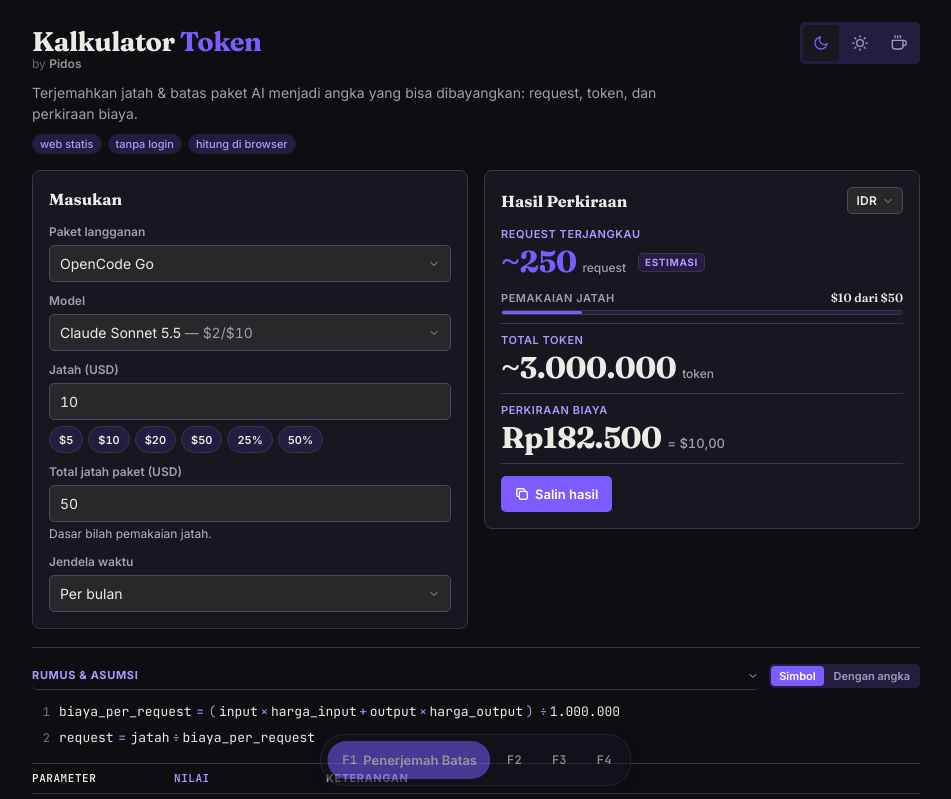
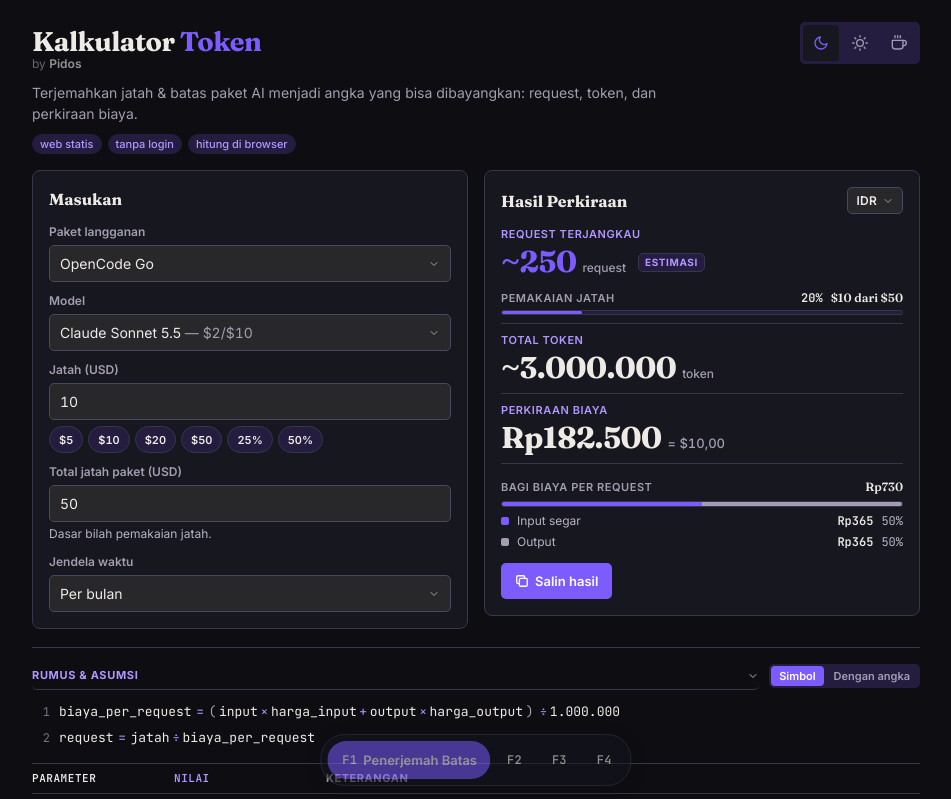
Before and after one commit to Pidzzzz/kalkulator-token-ai, a React (Vite) app: page / in a window 1280 px wide. Shown: the top 799 px of the page, without its empty margins (164-1115 px from the left). Built offline with nearby package versions, Linux system fonts and the light colour scheme.

Commit message:
feat: warna ambang bilah jatah & bilah bagi biaya F1 (Sesi 7)

```diff
--- a/src/components/ResultPanel.jsx
+++ b/src/components/ResultPanel.jsx
@@ -1,8 +1,9 @@
 import { useEffect, useRef, useState } from "react";
 import Dropdown from "./Dropdown";
-import { formatRibuan, formatUSD } from "../utils/calculator";
+import { formatDesimal, formatRibuan, formatUSD } from "../utils/calculator";
 import {
   formatMataUang,
+  formatNilaiMataUang,
   opsiMataUang,
   pasanganNilai,
 } from "../utils/currency";
@@ -54,6 +55,21 @@ export default function ResultPanel({
   const biayaPasangan = pasanganNilai(tampilBiaya, mataUang, (v) =>
     formatUSD(v, 2, 2)
   );
+
+  // Sesi 7: ambang warna bilah jatah + rincian biaya per request.
+  const ambang = result.ambangPemakaian || "normal";
+  const kelasAmbang =
+    ambang === "bahaya"
+      ? "usage-bar__fill--bahaya"
+      : ambang === "peringatan"
+        ? "usage-bar__fill--peringatan"
+        : "";
+  const persenJatah = formatDesimal(result.usagePercentRaw, 0, 1) + "%";
+  const nominalInput = formatNilaiMataUang(result.biayaInput, mataUang);
+  const nominalOutput = formatNilaiMataUang(result.biayaOutput, mataUang);
+  const persenInput = formatRibuan(result.porsiInput);
+  const persenOutput = formatRibuan(result.porsiOutput);
+  const totalBagi = formatNilaiMataUang(result.biayaPerRequest, mataUang);
 
   const susunRingkasan = () => {
     const namaPaket = preset?.nama || "Kustom";
@@ -128,14 +144,23 @@ export default function ResultPanel({
                 <span className="estimate-pill">ESTIMASI</span>
               </div>
 
-              {/* Bar Pemakaian Jatah — hanya tampil bila total valid */}
+              {/* Bar Pemakaian Jatah — hanya tampil bila total valid.
+                  Sesi 7: warna semantik normal/peringatan/bahaya. */}
               {result.isUsageValid && (
                 <div className="usage-bar">
                   <div className="usage-bar__meta">
                     <span className="usage-bar__label">PEMAKAIAN JATAH</span>
-                    <span className="usage-bar__value">
-                      {formatUSD(result.jatah, 0, 2)} dari{" "}
-                      {formatUSD(result.totalKuota, 0, 2)}
+                    <span className="usage-bar__meta-angka">
+                      <span
+                        className={`usage-bar__persen usage-bar__persen--${ambang}`}
+                        data-ambang={ambang}
+                      >
+                        {persenJatah}
+                      </span>
+                      <span className="usage-bar__value">
+                        {formatUSD(result.jatah, 0, 2)} dari{" "}
+                        {formatUSD(result.totalKuota, 0, 2)}
+                      </span>
                     </span>
                   </div>
                   <div
@@ -144,10 +169,13 @@ export default function ResultPanel({
                     aria-valuenow={Math.round(result.usagePercent)}
                     aria-valuemin={0}
                     aria-valuemax={100}
+                    aria-valuetext={`${persenJatah} pemakaian jatah`}
                     aria-label="Persentase pemakaian jatah"
+                    data-ambang={ambang}
                   >
                     <div
-                      className="usage-bar__fill"
+                      className={`usage-bar__fill ${kelasAmbang}`}
+                      data-ambang={ambang}
                       style={{ width: `${result.usagePercent}%` }}
                     ></div>
                   </div>
@@ -190,6 +218,51 @@ export default function ResultPanel({
         )}
       </div>
 
+      {/* Sesi 7: bilah bagi biaya per request — Input segar vs Output.
+          Hanya tampil bila hasil valid dan ada biaya > 0. */}
+      {result.isValid && result.biayaPerRequest > 0 && (
+        <div className="cost-bar cost-bar--f1">
+          <div className="cost-bar__meta">
+            <span className="cost-bar__label">BAGI BIAYA PER REQUEST</span>
+            <span className="cost-bar__total">{totalBagi}</span>
+          </div>
+          <div
+            className="cost-bar__track"
+            role="img"
+            aria-label={`Bagi biaya per request ${totalBagi}: input segar ${nominalInput} (${persenInput}%), output ${nominalOutput} (${persenOutput}%)`}
+          >
+            <span
+              className="cost-bar__seg cost-bar__seg--f1-input"
+              style={{ width: `${result.porsiInput}%` }}
+            />
+            <span
+              className="cost-bar__seg cost-bar__seg--f1-output"
+              style={{ width: `${result.porsiOutput}%` }}
+            />
+          </div>
+          <ul className="cost-legend cost-legend--f1">
+            <li className="cost-legend__item">
+              <span
+                className="cost-legend__swatch cost-legend__swatch--f1-input"
+                aria-hidden="true"
+              />
+              <span className="cost-legend__name">Input segar</span>
+              <span className="cost-legend__val">{nominalInput}</span>
+              <span className="cost-legend__persen">{persenInput}%</span>
+            </li>
+            <li className="cost-legend__item">
+              <span
+                className="cost-legend__swatch cost-legend__swatch--f1-output"
+                aria-hidden="true"
+              />
+              <span className="cost-legend__name">Output</span>
+              <span className="cost-legend__val">{nominalOutput}</span>
+              <span className="cost-legend__persen">{persenOutput}%</span>
+            </li>
+          </ul>
+        </div>
+      )}
+
       <button
         className="btn-copy"
         type="button"
--- a/src/index.css
+++ b/src/index.css
@@ -29,6 +29,11 @@
   --accent-soft: #241D40;
   --on-accent: #FFFFFF;
 
+  /* Sesi 7: warna semantik ambang bilah jatah. Solid, tanpa glow.
+     Kontras vs kartu #17171F: warn 10,10:1 · danger 6,44:1. */
+  --warn: #F5B942;
+  --danger: #F87171;
+
   /* Sesi 3F: turunan tema (bukan warna baru di luar palet).
      --muted-strong  = teks sekunder satu tingkat menuju ink (legenda, hint).
      --field         = permukaan isian, satu tingkat lebih terang dari kartu.
@@ -58,6 +63,11 @@
   --accent-soft: #EEF0FB;
   --on-accent: #FFFFFF;
 
+  /* Sesi 7: warna semantik ambang bilah jatah. Solid, tanpa glow.
+     Kontras vs kartu #FFFFFF: warn 5,02:1 · danger 6,47:1. */
+  --warn: #B45309;
+  --danger: #B91C1C;
+
   /* Sesi 3F: turunan tema untuk teks sekunder dan permukaan isian. */
   --muted-strong: #3A465E;
   --field: #DFE1E6;
@@ -82,6 +92,12 @@
   --accent-light: #9A4524;
   --accent-soft: #F0EEE6;
   --on-accent: #141413;
+
+  /* Sesi 7: warna semantik ambang bilah jatah. Warn sengaja mustard gelap
+     agar tidak tertukar dengan aksen tanah liat #D97757.
+     Kontras vs kartu #FFFFFF: warn 5,54:1 · danger 6,54:1. */
+  --warn: #8A6100;
+  --danger: #B3261E;
 
   /* Sesi 3F: turunan tema untuk teks sekunder dan permukaan isian. */
   --muted-strong: #565550;
@@ -1077,7 +1093,39 @@ body {
   height: 100%;
   background-color: var(--accent);
   border-radius: 999px;
-  transition: width 0.3s ease;
+  transition: width 0.3s ease, background-color 0.2s ease;
+}
+
+/* Sesi 7: angka persen jatah + keadaan semantik (normal/peringatan/bahaya).
+   Hanya elemen bilah & persen yang berubah warna; kartu/teks lain tetap. */
+.usage-bar__meta-angka {
+  display: inline-flex;
+  align-items: baseline;
+  gap: 8px;
+}
+
+.usage-bar__persen {
+  font-family: var(--font-mono);
+  font-size: 0.75rem;
+  font-weight: 700;
+  color: var(--ink);
+  font-variant-numeric: tabular-nums;
+}
+
+.usage-bar__persen--peringatan {
+  color: var(--warn);
+}
+
+.usage-bar__persen--bahaya {
+  color: var(--danger);
+}
+
+.usage-bar__fill--peringatan {
+  background-color: var(--warn);
+}
+
+.usage-bar__fill--bahaya {
+  background-color: var(--danger);
 }
 
 /* Keadaan tepi: pesan ramah saat jatah/harga belum valid */
@@ -1885,6 +1933,54 @@ body {
   font-size: 0.75rem; /* 12px */
 }
 
+/* Sesi 7: bilah bagi biaya F1 — dua segmen, lebih tipis dari F2.
+   Segmen 1 aksen, segmen 2 netral (--muted). Minimum 2px agar tetap
+   terlihat saat porsinya sangat kecil. Legenda dua baris. */
+.cost-bar--f1 {
+  gap: 5px;
+  margin-block: 2px 12px;
+}
+
+.cost-bar--f1 .cost-bar__track {
+  height: 6px;
+}
+
+.cost-bar--f1 .cost-bar__seg {
+  min-width: 2px;
+}
+
+.cost-bar__seg--f1-input {
+  background-color: var(--accent);
+}
+
+.cost-bar__seg--f1-output {
+  background-color: var(--muted);
+}
+
+.cost-legend--f1 {
+  flex-direction: column;
+  gap: 3px;
+}
+
+.cost-legend--f1 .cost-legend__item {
+  display: grid;
+  grid-template-columns: 8px minmax(0, 1fr) auto auto;
+  gap: 8px;
+  width: 100%;
+}
+
+.cost-legend--f1 .cost-legend__persen {
+  text-align: right;
+}
+
+.cost-legend__swatch--f1-input {
+  background-color: var(--accent);
+}
+
+.cost-legend__swatch--f1-output {
+  background-color: var(--muted);
+}
+
 /* Peringatan konteks akhir melewati jendela model */
 .context-warning {
   margin-block-start: 8px;
@@ -1920,7 +2016,8 @@ body {
 @media (prefers-reduced-motion: reduce) {
   .form-slider::-webkit-slider-thumb,
   .form-slider::-moz-range-thumb,
-  .cost-bar__seg {
+  .cost-bar__seg,
+  .usage-bar__fill {
     transition: none;
   }
 }
--- a/src/utils/calculator.js
+++ b/src/utils/calculator.js
@@ -97,6 +97,16 @@ export function formatSel(val) {
 }
 
 /**
+ * Ambang warna bilah pemakaian jatah (Sesi 7).
+ * ≤80% normal · >80% dan <100% peringatan · ≥100% bahaya.
+ */
+export function getAmbangPemakaian(persen) {
+  if (!Number.isFinite(persen) || persen <= 80) return "normal";
+  if (persen >= 100) return "bahaya";
+  return "peringatan";
+}
+
+/**
  * Format dolar ringkas: "$10", "$0,06", "$12,50".
  */
 export function formatUSD(val, minDigits = 0, maxDigits = 2) {
@@ -138,9 +148,9 @@ export function hitungF1({
 
   // Biaya per request tetap dihitung walau jatah kosong, supaya blok
   // "Dengan angka" bisa menampilkan hasil antara yang benar.
-  const biayaPerRequest =
-    (numTokenInput * numHargaInput + numTokenOutput * numHargaOutput) /
-    1000000;
+  const biayaInput = (numTokenInput * numHargaInput) / 1000000;
+  const biayaOutput = (numTokenOutput * numHargaOutput) / 1000000;
+  const biayaPerRequest = biayaInput + biayaOutput;
 
   const adaJatah = numJatah > 0;
   const adaHarga = numHargaInput > 0 || numHargaOutput > 0;
@@ -170,17 +180,32 @@ export function hitungF1({
   const usagePercent = isUsageValid
     ? Math.min(100, Math.max(0, (numJatah / numTotalKuota) * 100))
     : 0;
+  // Persentase mentah (boleh >100) hanya untuk label & ambang warna;
+  // lebar bilah tetap memakai usagePercent yang dibatasi 0–100.
+  const usagePercentRaw = isUsageValid
+    ? (numJatah / numTotalKuota) * 100
+    : 0;
+  const porsiInput =
+    biayaPerRequest > 0 ? (biayaInput / biayaPerRequest) * 100 : 0;
+  const porsiOutput =
+    biayaPerRequest > 0 ? (biayaOutput / biayaPerRequest) * 100 : 0;
 
   return {
     isValid,
     emptyMessage,
     model,
+    biayaInput,
+    biayaOutput,
     biayaPerRequest,
+    porsiInput,
+    porsiOutput,
     requestExact,
     requestTampil,
     totalToken,
     perkiraanBiaya,
     usagePercent,
+    usagePercentRaw,
+    ambangPemakaian: getAmbangPemakaian(usagePercentRaw),
     isUsageValid,
     jatah: numJatah,
     totalKuota: numTotalKuota,
```
Also changed, not shown: 2 other files (tests, documents, lock files or other folders).
